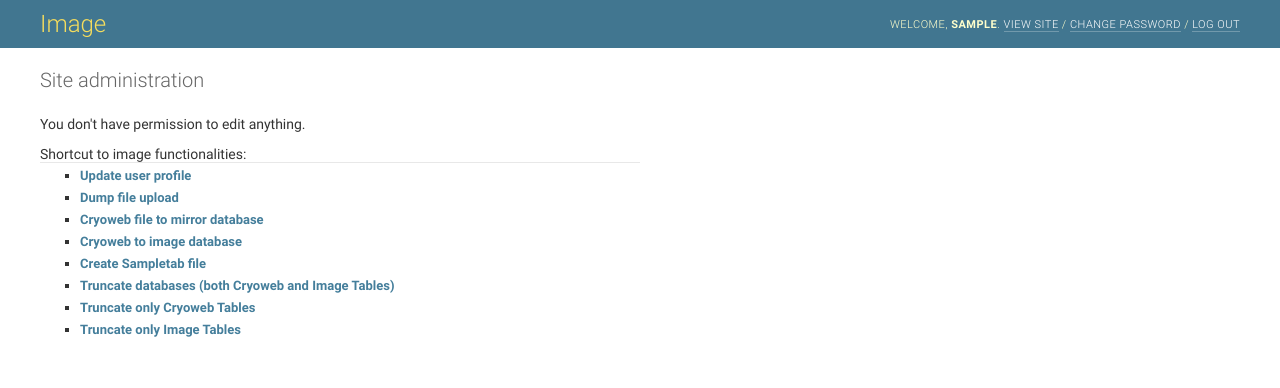
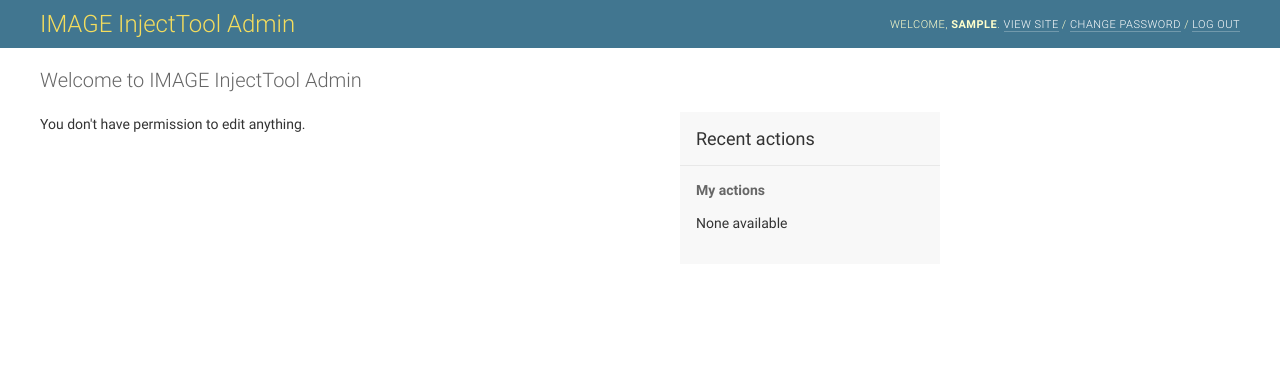
Before and after one commit to cnr-ibba/IMAGE-InjectTool, a Django app: page /admin/ in a window 1280 px wide. Shown: the top 388 px of the page. Run offline with Django 3.2, Linux system fonts and the light colour scheme; the visitor is signed in with stand-in values (Sample User, id 1); data comes from the database, SQL or seed files in the repository; data that the repository does not hold is empty; parts of the project's set-up code (start-up, migrations or seed data) failed here and were passed over.

Commit message:
Revert admin templates to default - naming admin site using CBV

```diff
--- a/django-data/image/image/urls.py
+++ b/django-data/image/image/urls.py
@@ -18,6 +18,12 @@ from django.conf.urls import include, url
 from django.contrib import admin
 from django.views.generic.base import RedirectView
 
+# renaming admin app (login, admin brand and page title)
+# https://books.agiliq.com/projects/django-admin-cookbook/en/latest/change_text.html
+admin.site.site_header = "IMAGE InjectTool Admin"
+admin.site.site_title = "IMAGE InjectTool Admin Portal"
+admin.site.index_title = "Welcome to IMAGE InjectTool Admin"
+
 urlpatterns = [
     url(r'^image_app/', include('image_app.urls', namespace="image_app")),
     url(r'^admin/', admin.site.urls),
--- a/django-data/image/templates/admin/base_site.html
+++ b/django-data/image/templates/admin/base_site.html
@@ -1,9 +1,9 @@
 {% extends "admin/base.html" %}
 
-{% block title %}{{ title }} | {{ site_title|default:_('Image') }}{% endblock %}
+{% block title %}{{ title }} | {{ site_title|default:_('Django site admin') }}{% endblock %}
 
 {% block branding %}
-<h1 id="site-name"><a href="{% url 'admin:index' %}">Image</a></h1>
+<h1 id="site-name"><a href="{% url 'admin:index' %}">{{ site_header|default:_('Django administration') }}</a></h1>
 {% endblock %}
 
 {% block nav-global %}{% endblock %}
--- a/django-data/image/templates/admin/index.html
+++ b/django-data/image/templates/admin/index.html
@@ -47,22 +47,36 @@
     <p>{% trans "You don't have permission to edit anything." %}</p>
 {% endif %}
 </div>
+{% endblock %}
 
-Shortcut to image functionalities:
-<hr>
-
-<ul style="list-style-type:disc">
-  <li><strong><a href="{% url 'image_app:update_profile' %}">Update user profile</a></strong></li>
-  <li><strong><a href="{% url 'image_app:data_upload' %}">Dump file upload</a></strong></li>
-  <li><strong><a href="{% url 'image_app:upload_cryoweb' %}">Cryoweb file to mirror database </a></strong></li>
-  <li><strong><a href="{% url 'image_app:import_from_cryoweb' %}">Cryoweb to image database </a></strong></li>
-  <li><strong><a href="{% url 'image_app:check_metadata' %}">Create Sampletab file</a></strong></li>
-  <li><strong><a href="{% url 'image_app:truncate_databases' %}">Truncate databases (both Cryoweb and Image Tables)</a></strong></li>
-  <li><strong><a href="{% url 'image_app:truncate_cryoweb_tables' %}">Truncate only Cryoweb Tables</a></strong></li>
-  <li><strong><a href="{% url 'image_app:truncate_image_tables' %}">Truncate only Image Tables</a></strong></li>
-</ul>
-
-
-
-
+{% block sidebar %}
+<div id="content-related">
+    <div class="module" id="recent-actions-module">
+        <h2>{% trans 'Recent actions' %}</h2>
+        <h3>{% trans 'My actions' %}</h3>
+            {% load log %}
+            {% get_admin_log 10 as admin_log for_user user %}
+            {% if not admin_log %}
+            <p>{% trans 'None available' %}</p>
+            {% else %}
+            <ul class="actionlist">
+            {% for entry in admin_log %}
+            <li class="{% if entry.is_addition %}addlink{% endif %}{% if entry.is_change %}changelink{% endif %}{% if entry.is_deletion %}deletelink{% endif %}">
+                {% if entry.is_deletion or not entry.get_admin_url %}
+                    {{ entry.object_repr }}
+                {% else %}
+                    <a href="{{ entry.get_admin_url }}">{{ entry.object_repr }}</a>
+                {% endif %}
+                <br/>
+                {% if entry.content_type %}
+                    <span class="mini quiet">{% filter capfirst %}{{ entry.content_type }}{% endfilter %}</span>
+                {% else %}
+                    <span class="mini quiet">{% trans 'Unknown content' %}</span>
+                {% endif %}
+            </li>
+            {% endfor %}
+            </ul>
+            {% endif %}
+    </div>
+</div>
 {% endblock %}
```
